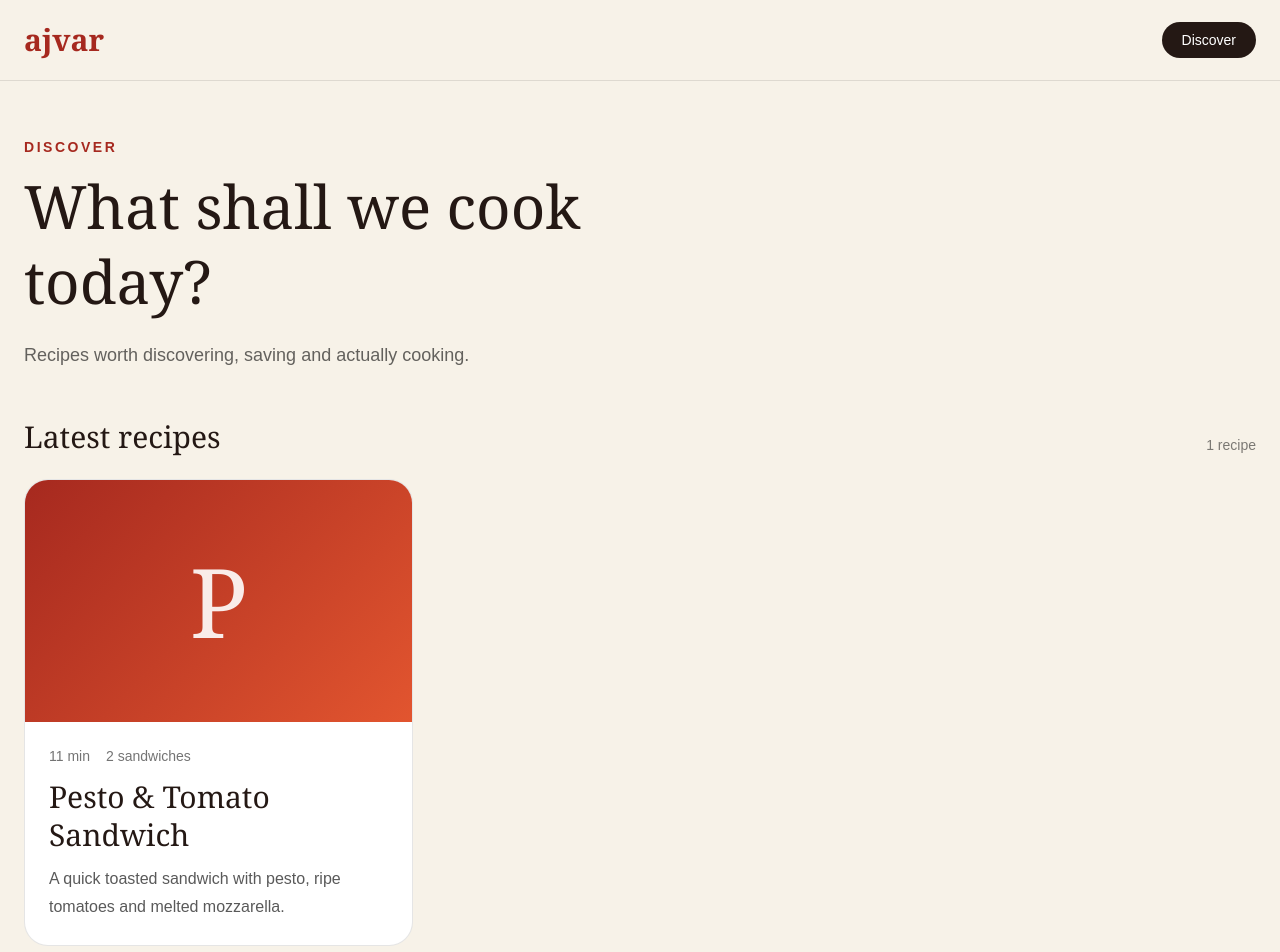
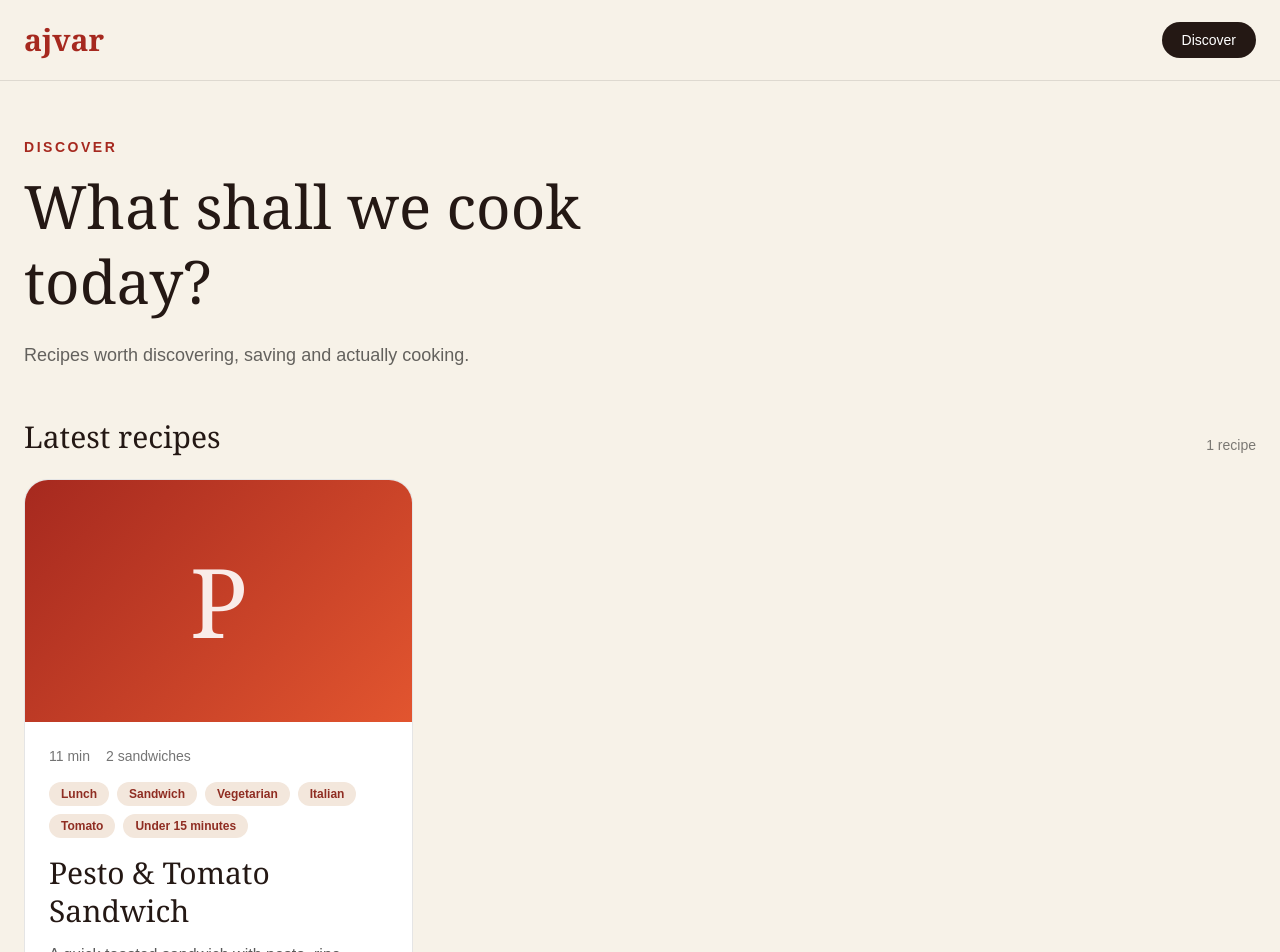
Before and after one commit to trailovic/ajvar-app, a Next.js app: page / in a window 1280 px wide. Shown: the top 952 px of the page. Built offline with nearby package versions, Linux system fonts and the light colour scheme.

Commit message:
feat: add recipe discovery tags and relationships

```diff
--- a/src/app/page.tsx
+++ b/src/app/page.tsx
@@ -1,6 +1,7 @@
 import Link from "next/link";
 import { RecipeCard } from "@/components/recipes/recipe-card";
 import { recipes } from "@/lib/recipes";
+import { getTagsForRecipe } from "@/lib/tags";
 
 export default function HomePage() {
   const publicRecipes = recipes.filter(
@@ -61,7 +62,11 @@ export default function HomePage() {
 
           <div className="grid gap-8 md:grid-cols-2 lg:grid-cols-3">
             {publicRecipes.map((recipe) => (
-              <RecipeCard key={recipe.id} recipe={recipe} />
+              <RecipeCard
+                key={recipe.id}
+                recipe={recipe}
+                tags={getTagsForRecipe(recipe.id)}
+              />
             ))}
           </div>
         </section>
--- a/src/components/recipes/recipe-card.tsx
+++ b/src/components/recipes/recipe-card.tsx
@@ -1,11 +1,17 @@
 import Link from "next/link";
+
 import type { Recipe } from "@/schemas/recipe.schema";
+import type { Tag } from "@/schemas/tag.schema";
 
 type RecipeCardProps = {
   recipe: Recipe;
+  tags?: Tag[];
 };
 
-export function RecipeCard({ recipe }: RecipeCardProps) {
+export function RecipeCard({
+  recipe,
+  tags = [],
+}: RecipeCardProps) {
   const { content } = recipe;
 
   const totalMinutes =
@@ -14,16 +20,21 @@ export function RecipeCard({ recipe }: RecipeCardProps) {
 
   return (
     <article className="group overflow-hidden rounded-3xl border border-black/10 bg-white">
-      <Link href={`/recipes/${recipe.slug}`} className="block">
-        <div className="flex aspect-[16/10] items-center justify-center bg-[linear-gradient(135deg,#a6291f,#e2552f)]">
+      <Link
+        href={`/recipes/${recipe.slug}`}
+        className="block"
+      >
+        <div className="flex aspect-16/10 items-center justify-center bg-[linear-gradient(135deg,#a6291f,#e2552f)]">
           <span className="font-display text-8xl text-white/90">
             {content.title.charAt(0)}
           </span>
         </div>
 
         <div className="p-6">
-          <div className="mb-3 flex gap-4 text-sm text-black/55">
-            {totalMinutes > 0 && <span>{totalMinutes} min</span>}
+          <div className="mb-4 flex flex-wrap gap-4 text-sm text-black/55">
+            {totalMinutes > 0 && (
+              <span>{totalMinutes} min</span>
+            )}
 
             {content.servings && (
               <span>
@@ -32,6 +43,22 @@ export function RecipeCard({ recipe }: RecipeCardProps) {
               </span>
             )}
           </div>
+
+          {tags.length > 0 && (
+            <ul
+              className="mb-4 flex flex-wrap gap-2"
+              aria-label="Recipe tags"
+            >
+              {tags.map((tag) => (
+                <li
+                  key={tag.id}
+                  className="rounded-full bg-[#f3e7dc] px-3 py-1 text-xs font-semibold text-[#8f2d22]"
+                >
+                  {tag.label}
+                </li>
+              ))}
+            </ul>
+          )}
 
           <h2 className="font-display text-3xl leading-tight text-[#241814] transition-colors group-hover:text-[#a6291f]">
             {content.title}
--- /dev/null
+++ b/src/data/recipe-tags.json
@@ -0,0 +1,26 @@
+[
+  {
+    "recipeId": "recipe-pesto-tomato-sandwich",
+    "tagId": "tag-lunch"
+  },
+  {
+    "recipeId": "recipe-pesto-tomato-sandwich",
+    "tagId": "tag-sandwich"
+  },
+  {
+    "recipeId": "recipe-pesto-tomato-sandwich",
+    "tagId": "tag-vegetarian"
+  },
+  {
+    "recipeId": "recipe-pesto-tomato-sandwich",
+    "tagId": "tag-italian"
+  },
+  {
+    "recipeId": "recipe-pesto-tomato-sandwich",
+    "tagId": "tag-tomato"
+  },
+  {
+    "recipeId": "recipe-pesto-tomato-sandwich",
+    "tagId": "tag-under-15-minutes"
+  }
+]
--- /dev/null
+++ b/src/data/tags.json
@@ -0,0 +1,44 @@
+[
+  {
+    "id": "tag-lunch",
+    "slug": "lunch",
+    "label": "Lunch",
+    "family": "meal"
+  },
+  {
+    "id": "tag-sandwich",
+    "slug": "sandwich",
+    "label": "Sandwich",
+    "family": "dish"
+  },
+  {
+    "id": "tag-vegetarian",
+    "slug": "vegetarian",
+    "label": "Vegetarian",
+    "family": "diet"
+  },
+  {
+    "id": "tag-italian",
+    "slug": "italian",
+    "label": "Italian",
+    "family": "cuisine"
+  },
+  {
+    "id": "tag-tomato",
+    "slug": "tomato",
+    "label": "Tomato",
+    "family": "ingredient"
+  },
+  {
+    "id": "tag-no-cook",
+    "slug": "no-cook",
+    "label": "No-cook",
+    "family": "technique"
+  },
+  {
+    "id": "tag-under-15-minutes",
+    "slug": "under-15-minutes",
+    "label": "Under 15 minutes",
+    "family": "time"
+  }
+]
--- /dev/null
+++ b/src/lib/tags.ts
@@ -0,0 +1,47 @@
+import recipeTagsData from "@/data/recipe-tags.json";
+import tagsData from "@/data/tags.json";
+import { recipes } from "@/lib/recipes";
+import {
+  recipeTagCollectionSchema,
+  tagCollectionSchema,
+} from "@/schemas/tag.schema";
+
+export const tags = tagCollectionSchema.parse(tagsData);
+
+export const recipeTags =
+  recipeTagCollectionSchema.parse(recipeTagsData);
+
+const tagIds = new Set(tags.map((tag) => tag.id));
+const recipeIds = new Set(recipes.map((recipe) => recipe.id));
+
+for (const relation of recipeTags) {
+  if (!tagIds.has(relation.tagId)) {
+    throw new Error(`Unknown tag ID: ${relation.tagId}`);
+  }
+
+  if (!recipeIds.has(relation.recipeId)) {
+    throw new Error(`Unknown recipe ID: ${relation.recipeId}`);
+  }
+}
+
+export function getTagsForRecipe(recipeId: string) {
+  const matchingTagIds = new Set(
+    recipeTags
+      .filter((relation) => relation.recipeId === recipeId)
+      .map((relation) => relation.tagId),
+  );
+
+  return tags.filter((tag) => matchingTagIds.has(tag.id));
+}
+
+export function getRecipesForTag(tagId: string) {
+  const matchingRecipeIds = new Set(
+    recipeTags
+      .filter((relation) => relation.tagId === tagId)
+      .map((relation) => relation.recipeId),
+  );
+
+  return recipes.filter((recipe) =>
+    matchingRecipeIds.has(recipe.id),
+  );
+}
--- /dev/null
+++ b/src/schemas/tag.schema.ts
@@ -0,0 +1,33 @@
+import { z } from "zod";
+
+export const tagFamilySchema = z.enum([
+  "meal",
+  "dish",
+  "diet",
+  "cuisine",
+  "ingredient",
+  "technique",
+  "time",
+]);
+
+export const tagSchema = z.object({
+  id: z.string().min(1),
+  slug: z
+    .string()
+    .min(1)
+    .regex(/^[a-z0-9]+(?:-[a-z0-9]+)*$/),
+  label: z.string().trim().min(1),
+  family: tagFamilySchema,
+});
+
+export const recipeTagSchema = z.object({
+  recipeId: z.string().min(1),
+  tagId: z.string().min(1),
+});
+
+export const tagCollectionSchema = z.array(tagSchema);
+export const recipeTagCollectionSchema = z.array(recipeTagSchema);
+
+export type Tag = z.infer<typeof tagSchema>;
+export type TagFamily = z.infer<typeof tagFamilySchema>;
+export type RecipeTag = z.infer<typeof recipeTagSchema>;
```
